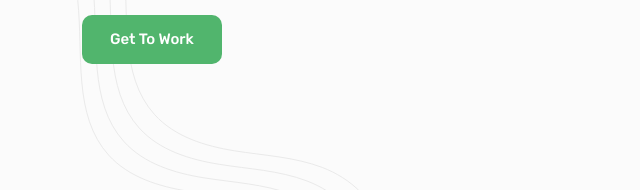
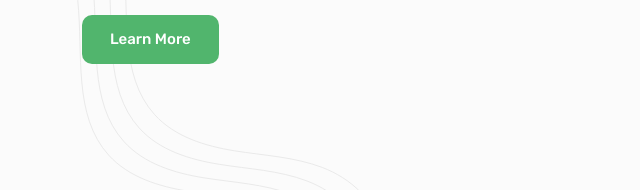
Before and after one commit to drupaltutor/theme-development-in-practice-template, a plain HTML site: page docs/index.html in a window 1280 px wide. Shown: the part 540-730 px from the top of the page, 0-640 px from the left. Drawn offline with Linux system fonts and the light colour scheme.

Commit message:
Update deployed theme

```diff
--- a/docs/index.html
+++ b/docs/index.html
@@ -141,7 +141,7 @@
         <h1 class="text-capitalize mb-4">The fastest way to get cash by working from home</h1>
         <p class="mb-4">WorkForCash is the quickest and easiest way to get cash in your hand
           without leaving your home. You do the work. The customer pays the bill. We take a cut. It's as easy as 1-2-3.</p> <a type="button"
-                                                                                                                               class="btn btn-primary" href="#" data-bs-toggle="modal" data-bs-target="#applyLoan">Get to Work</a>
+                                                                                                                               class="btn btn-primary" href="how-it-works.html">Learn More</a>
       </div>
       <div class="col-lg-6">
         <div class="ps-lg-5 text-center">
```
